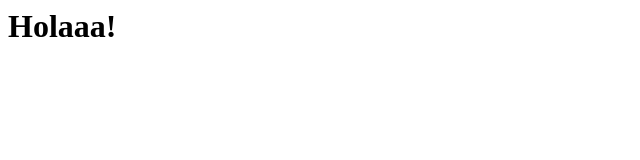
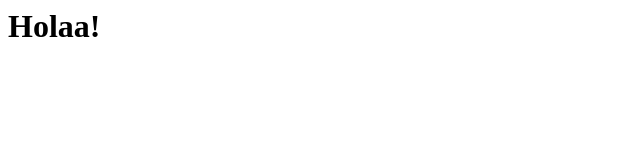
Before and after one commit to psalexps/hook, a plain HTML site: page index.html in a window 1280 px wide. Shown: the full height of the page, 0-640 px from the left. Drawn offline with Linux system fonts and the light colour scheme.

Commit message:
Update index.html

```diff
--- a/index.html
+++ b/index.html
@@ -2,6 +2,6 @@
 	<head>
 	</head>
 	<body>
-		<h1>Holaaa!</h1>
+		<h1>Holaa!</h1>
 	</body>
 </html>
```
